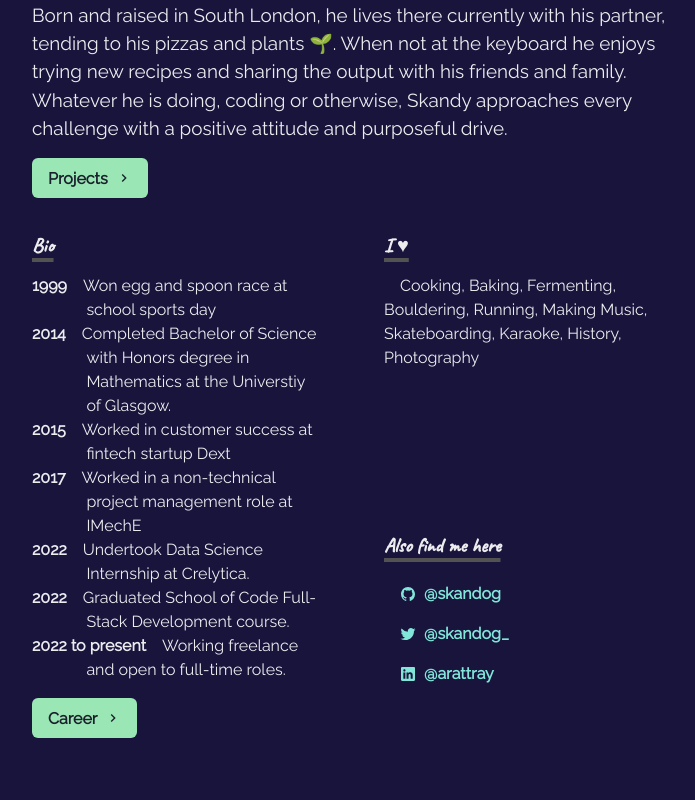
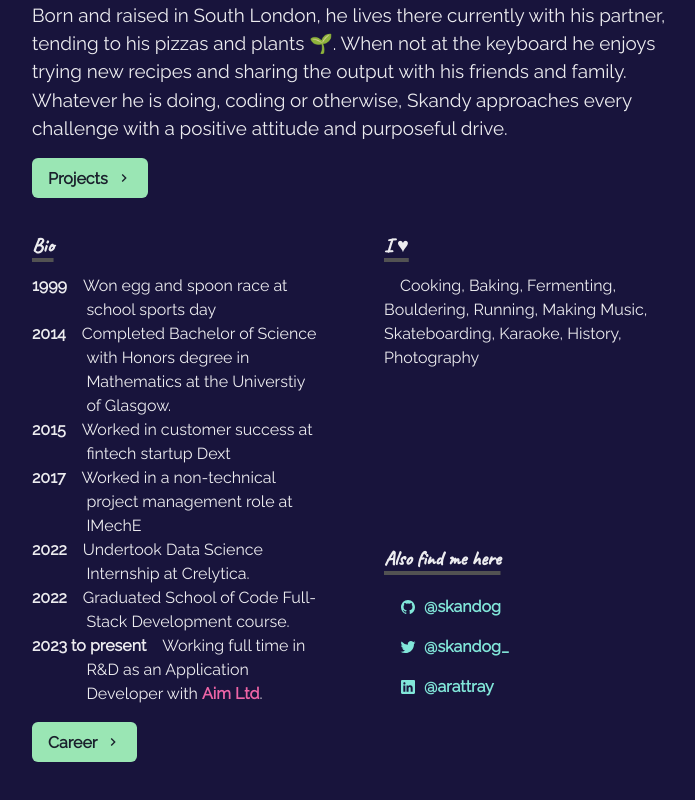
Before and after one commit to skandog/p, a Next.js app: page / in a window 1280 px wide. Shown: the part 544-1344 px from the top of the page, without its empty margins (288-983 px from the left). Built offline with nearby package versions, Linux system fonts and the light colour scheme.

Commit message:
updated current activity

```diff
--- a/pages/index.js
+++ b/pages/index.js
@@ -40,9 +40,7 @@ const Page = () => {
           // whileHover={{ scale: 1.1 }}
           // whileTap={{ rotate: 45 }}
           // cursor="pointer"
-        >
-          {/* Hello, I&apos;m a full-stack developer based in London! */}
-        </Box>
+        ></Box>
         <Box display={{ md: 'flex' }}>
           <Box flexGrow={1}>
             <Heading as="h2" variant="page-title">
@@ -137,8 +135,12 @@ const Page = () => {
               Graduated School of Code Full-Stack Development course.
             </BioSection>
             <BioSection>
-              <BioYear>2022 to present</BioYear>
-              Working freelance and open to full-time roles.
+              <BioYear>2023 to present</BioYear>
+              Working full time in R&D as an Application Developer with{' '}
+              <NextLink passHref href="https://www.aimltd.uk/">
+                <Link target="_blank">Aim Ltd</Link>
+              </NextLink>
+              .
             </BioSection>
             <Box align="left" my={4}>
               <NextLink href="https://www.linkedin.com/in/arattray/" passHref>
```
